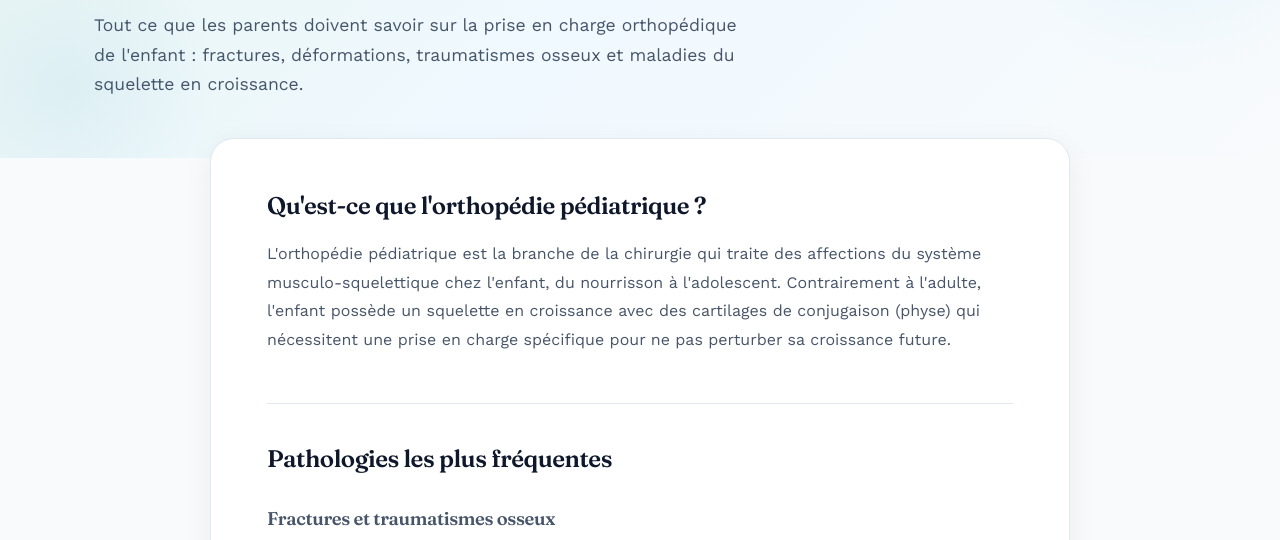
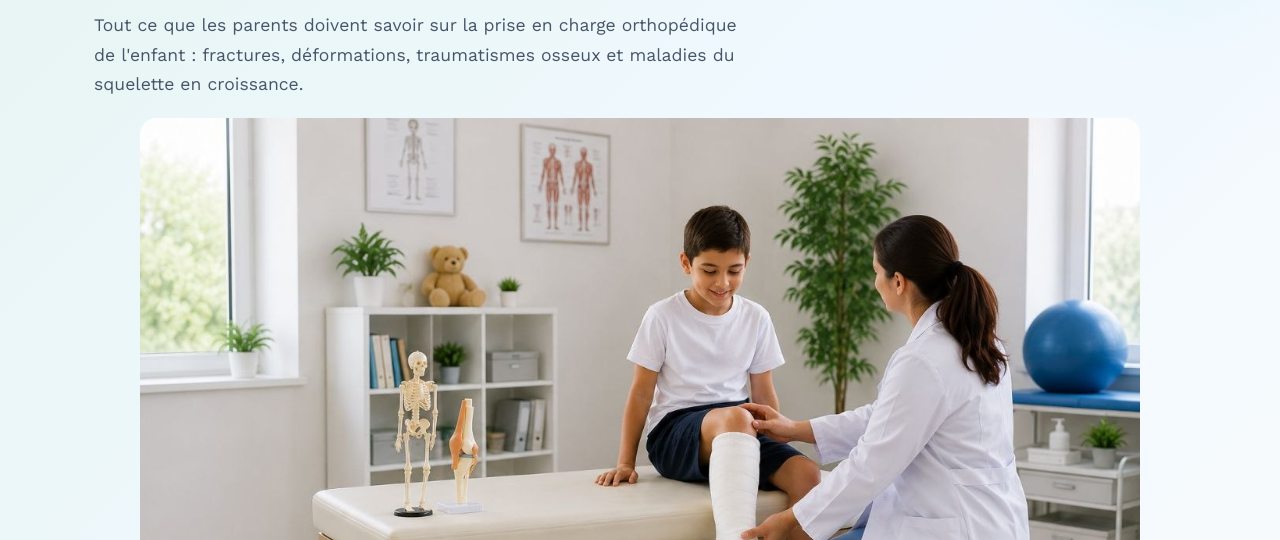
Before and after one commit to samidias2001/Vercel-state, a plain HTML site: page orthopedie-pediatrique.html in a window 1280 px wide. Shown: the part 219-759 px from the top of the page. Drawn offline with nearby package versions, Linux system fonts and the light colour scheme; a web font is replaced by a local one.

Commit message:
Add image illustration section to HTML
Added an image section with illustration related to pediatric orthopedics.

```diff
--- a/orthopedie-pediatrique.html
+++ b/orthopedie-pediatrique.html
@@ -183,6 +183,15 @@ header.scrolled .nav{padding:10px 24px;}
       <p class="lead fr">Tout ce que les parents doivent savoir sur la prise en charge orthopédique de l'enfant : fractures, déformations, traumatismes osseux et maladies du squelette en croissance.</p>
       <p class="lead ar">كل ما يجب على الأولياء معرفته عن التكفل بتقويم العظام للأطفال: الكسور، التشوهات، الرضوض العظمية وأمراض الهيكل العظمي النامي.</p>
     </div>
+    <!-- IMAGE ILLUSTRATION -->
+  <section class="reveal">
+    <div class="wrap">
+      <img src="ortopedie.jpg" alt="Enfant ayant reçu un plâtre au niveau de la jambe, la chirurgienne pédiatre venant de terminer la pose" loading="lazy" style="max-width:1000px;width:100%;margin:0 auto;">
+    </div>
+  </section>
+
+
+
   </section>
 
   <!-- ARTICLE BODY -->
```
